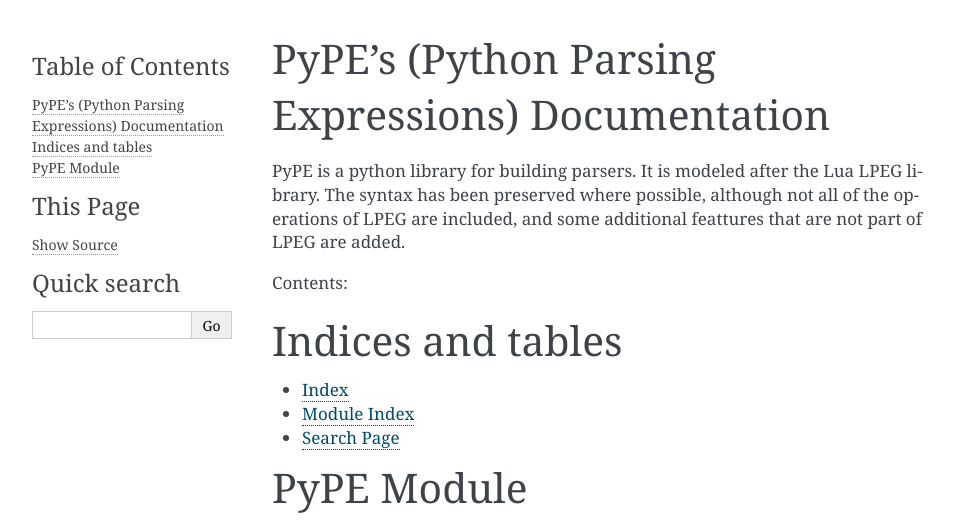
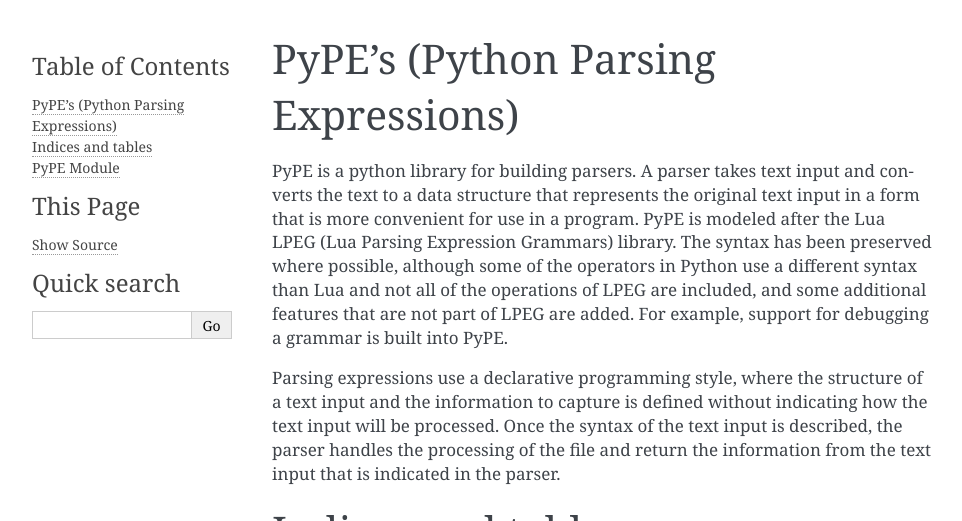
Before and after one commit to llarsen71/PyPE, a Sphinx documentation site: the page built from doc/index.rst, in a window 1280 px wide, cut to the strip 0-521 px from the top of the page. Shown: the whole strip, without its empty margins (148-1110 px from the left). Built offline with Sphinx 7.4.7, drawn with Linux system fonts in a browser that asks for light colours.

Commit message:
Changes: - Documentation changes

```diff
--- a/doc/index.rst
+++ b/doc/index.rst
@@ -1,20 +1,24 @@
-.. PyPE documentation master file, created by
-   sphinx-quickstart on Tue Sep 13 06:36:55 2016.
-   You can adapt this file completely to your liking, but it should at least
-   contain the root `toctree` directive.
-
-PyPE's (Python Parsing Expressions) Documentation
-=================================================
-
-PyPE is a python library for building parsers. It is modeled after the Lua LPEG
-library. The syntax has been preserved where possible, although not all of the
-operations of LPEG are included, and some additional feattures that are not
-part of LPEG are added.
-
-Contents:
-
 .. toctree::
    :maxdepth: 2
+
+
+PyPE's (Python Parsing Expressions)
+===================================
+
+PyPE is a python library for building parsers. A parser takes text input and
+converts the text to a data structure that represents the original text input in
+a form that is more convenient for use in a program. PyPE is modeled after the
+Lua LPEG (Lua Parsing Expression Grammars) library. The syntax has been preserved
+where possible, although some of the operators in Python use a different syntax
+than Lua and not all of the operations of LPEG are included, and some additional
+features that are not part of LPEG are added. For example, support for debugging
+a grammar is built into PyPE.
+
+Parsing expressions use a declarative programming style, where the structure of
+a text input and the information to capture is defined without indicating how
+the text input will be processed. Once the syntax of the text input is
+described, the parser handles the processing of the file and return the
+information from the text input that is indicated in the parser.
 
 
 
```
Also changed, not shown: 1 other file.
